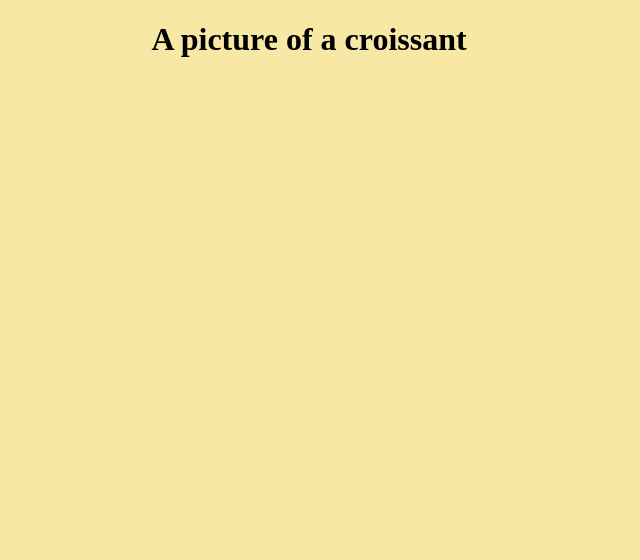
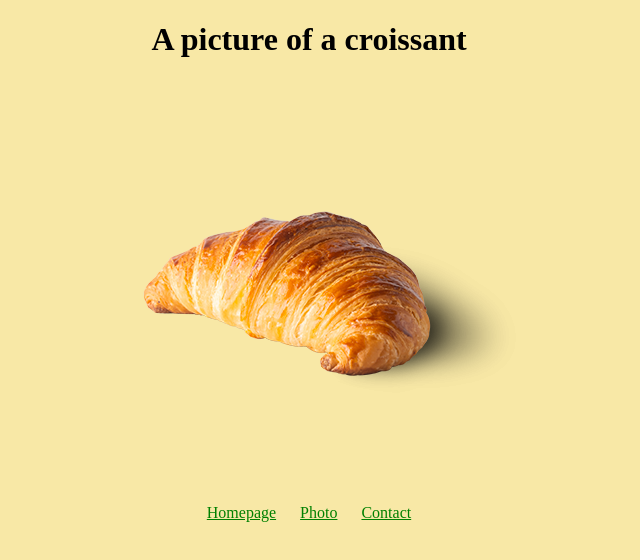
Before and after one commit to kjetiland/multiple-pages-static-website, a plain HTML site: page photo.html in a window 1280 px wide. Shown: the whole page, without its empty margins (331-971 px from the left). Drawn offline with Linux system fonts and the light colour scheme.

Commit message:
Added the rest

```diff
--- a/css/styles.css
+++ b/css/styles.css
@@ -5,6 +5,13 @@ body {
 h1,
 p {
   text-align: center;
+}
+
+.croissant-photo {
+  max-width: 100%;
+  border-radius: 10px;
+  display: block;
+  margin: 30px auto;
 }
 
 footer {
--- a/photo.html
+++ b/photo.html
@@ -9,8 +9,11 @@
   </head>
   <body>
     <h1>A picture of a croissant</h1>
-    <p>
-      <a href="croissant.jpg"></a>
-    </p>
+    <img src="/images/croissant.jpg" class="croissant-photo" />
+    <footer>
+      <a href="/"> Homepage</a>
+      <a href="/photo.html"> Photo</a>
+      <a href="/contact.html"> Contact</a>
+    </footer>
   </body>
 </html>
```
Also changed, not shown: contact.html (+9 -1 lines), images/croissant.jpg (renamed from croissant.jpg).
